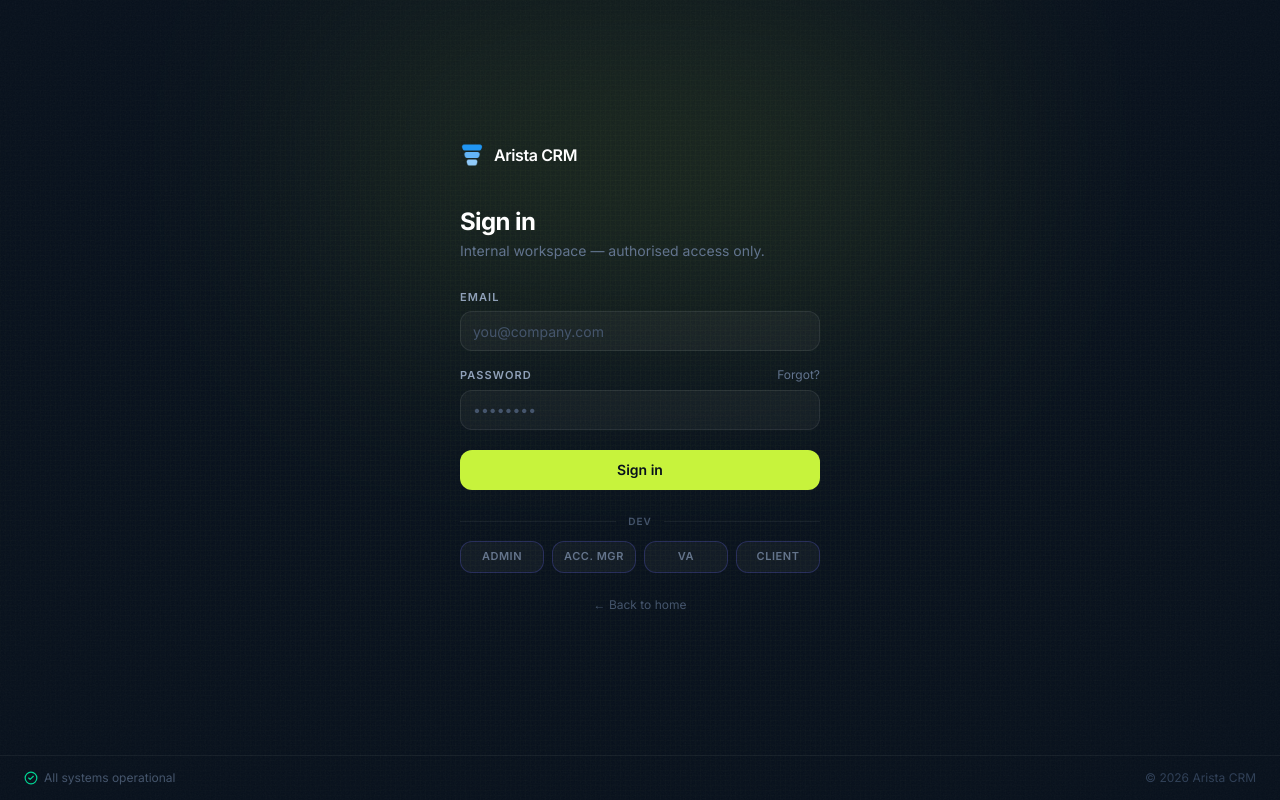
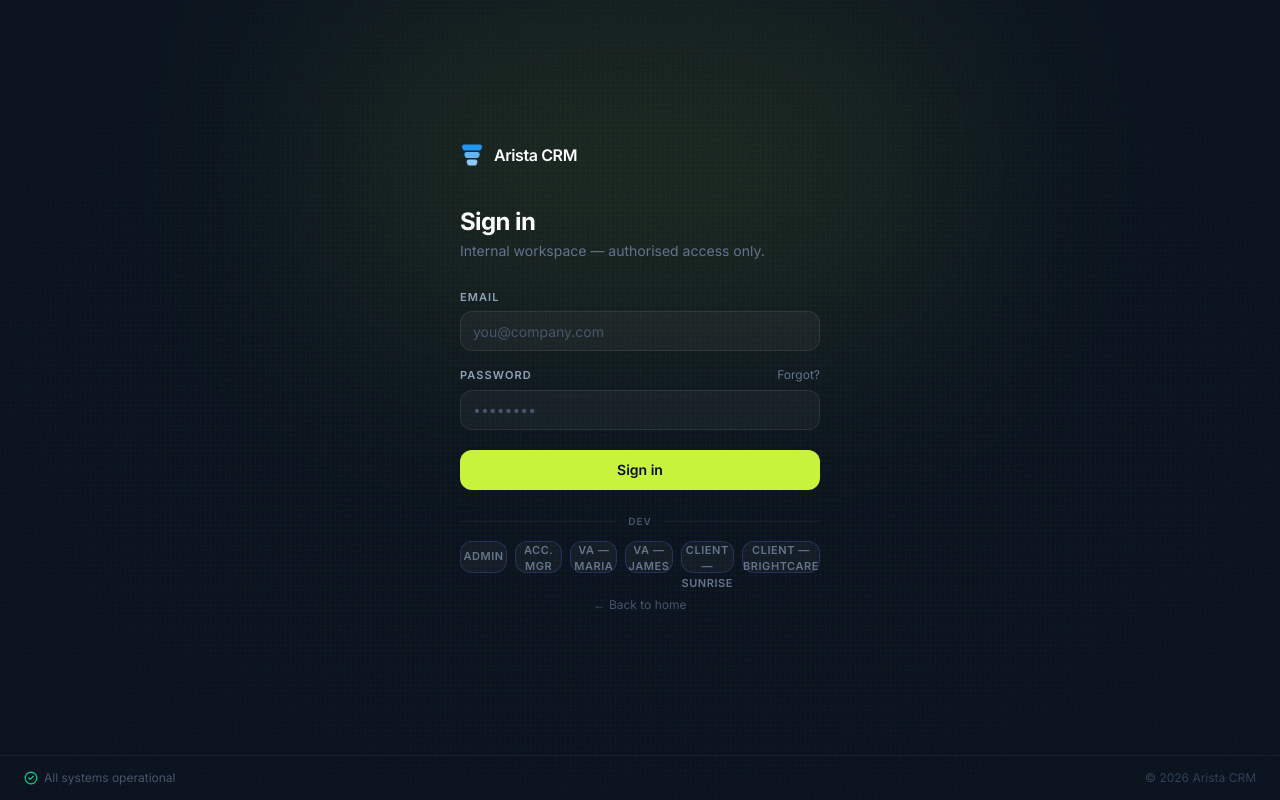
Before and after one commit to ProviderLink/crm-ui, a React (Vite) app: page /login in a window 1280 px wide. Built offline with nearby package versions, Linux system fonts and the light colour scheme; no server answers.

Commit message:
feat: add VA2 and Client2 quick-login buttons for demo

```diff
--- a/src/components/dev/DevQuickLogin.tsx
+++ b/src/components/dev/DevQuickLogin.tsx
@@ -21,8 +21,18 @@ interface DevAccount {
 const DEMO_ACCOUNTS: DevAccount[] = [
   { label: 'Admin', email: 'admin@crm.dev', password: 'Dev1234!' },
   { label: 'Acc. Mgr', email: 'am@arista.dev', password: 'Dev1234!' },
-  { label: 'VA', email: 'va@arista.dev', password: 'Dev1234!' },
-  { label: 'Client', email: 'client@arista.dev', password: 'Dev1234!' },
+  { label: 'VA — Maria', email: 'va@arista.dev', password: 'Dev1234!' },
+  { label: 'VA — James', email: 'va2@arista.dev', password: 'Dev1234!' },
+  {
+    label: 'Client — Sunrise',
+    email: 'client@arista.dev',
+    password: 'Dev1234!',
+  },
+  {
+    label: 'Client — BrightCare',
+    email: 'client2@arista.dev',
+    password: 'Dev1234!',
+  },
 ]
 
 export function DevQuickLogin() {
```
